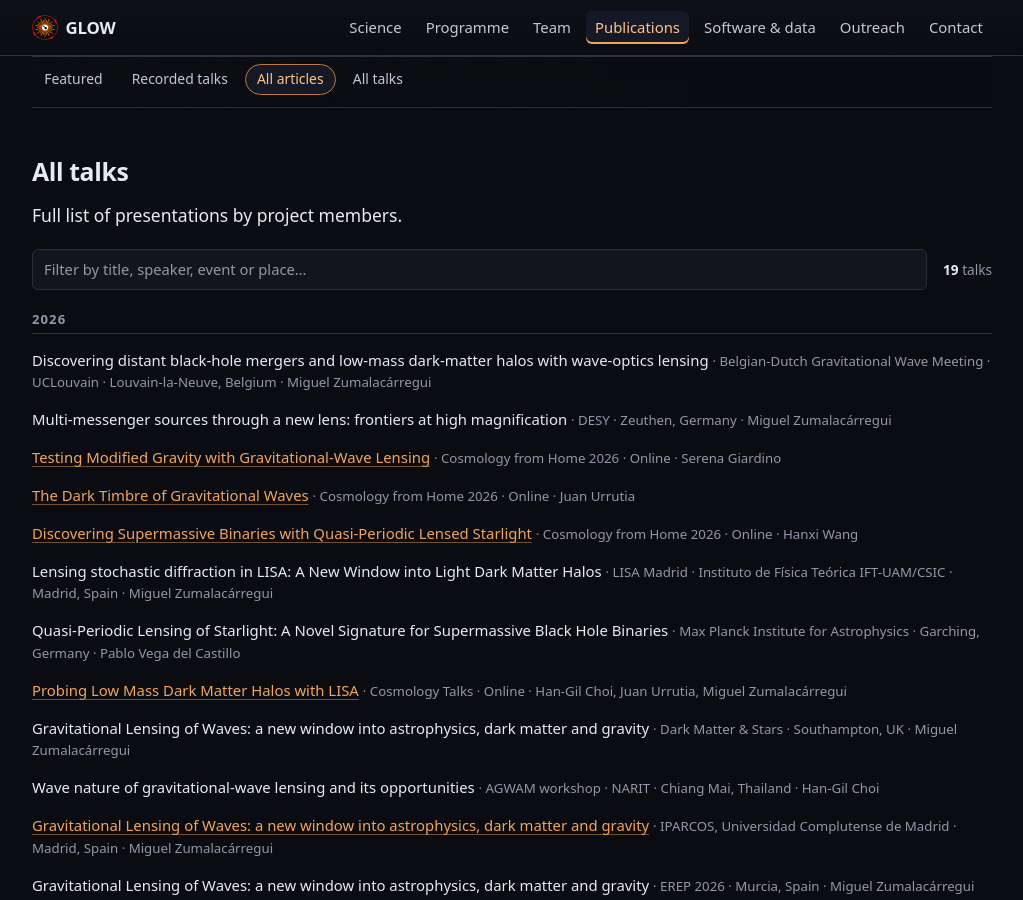
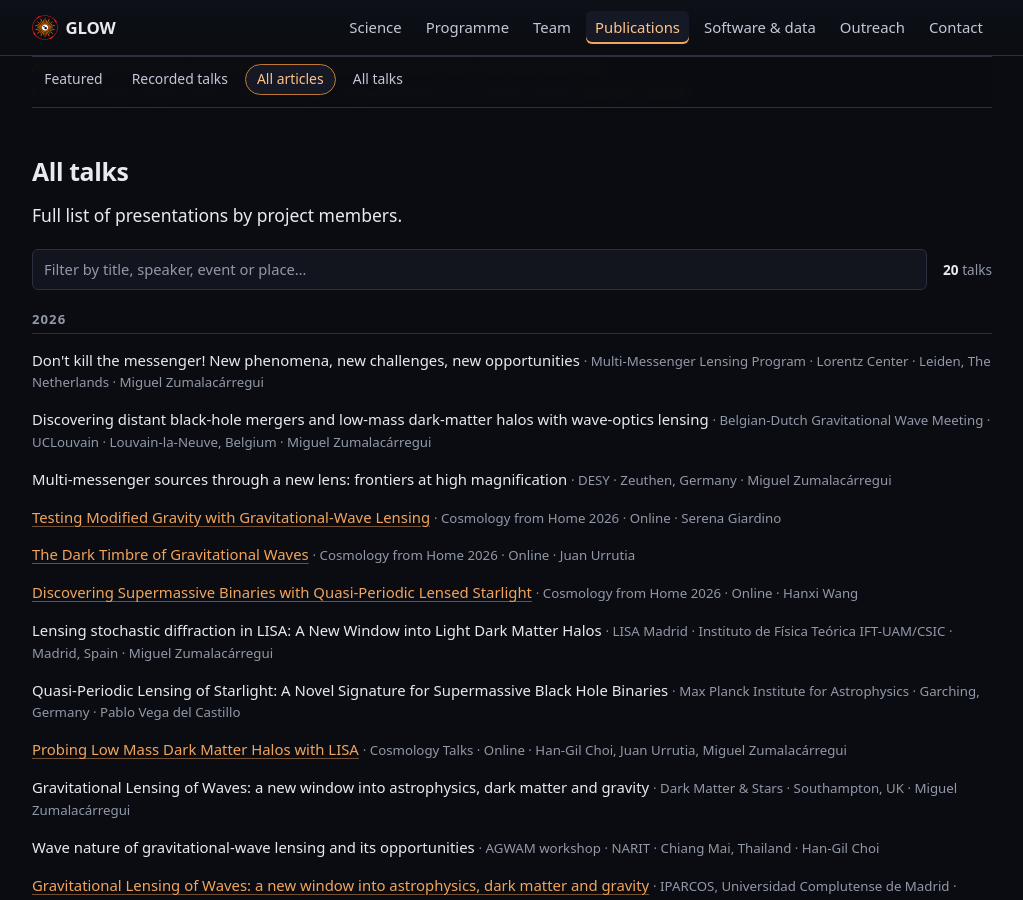
Before and after one commit to glow-astro/website, a Jekyll site: the page built from publications.html, in a window 1280 px wide and 900 px high, scrolled down 2824 px. Shown: the whole window, without its empty margins (128-1151 px from the left). Built offline with Jekyll 4.4.1, drawn with Linux system fonts in a browser that asks for light colours.

Commit message:
Add the Lorentz Center multi-messenger lensing talk
Talk at the Multi-Messenger Lensing Program, Lorentz Center, Leiden,
22 October 2026. Workshop name and place from its page; title as given by
the speaker.

Co-Authored-By: Claude Opus 5.5 <noreply@anthropic.com>
Claude-Session: https://claude.ai/code/session_01Kcv6va9BAfqpGTEbjf8YSb

```diff
--- a/_data/publications.yml
+++ b/_data/publications.yml
@@ -275,6 +275,17 @@ talks:
   # the kind of talk: "invited", "plenary" and "recorded webinar" were dropped
   # on 2026-08-28 as noise on a project page, the recording being evident from
   # the link. That information lives in the CV, which is where it counts.
+  # Workshop name, as the page heads it, and dates (19-23 October 2026) from
+  # https://www.lorentzcenter.nl/multi-messenger-lensing-program.html; title
+  # as the owner gave it.
+  - title: "Don't kill the messenger! New phenomena, new challenges, new opportunities"
+    event: "Multi-Messenger Lensing Program"
+    institution: "Lorentz Center"
+    city: "Leiden"
+    country: "The Netherlands"
+    speakers: ["Miguel Zumalacárregui"]
+    date: 2026-10-22
+
   # Meeting, venue and dates (7-9 October 2026, Aula Magna) from the agenda,
   # https://agenda.irmp.ucl.ac.be/event/5782/; title as the owner gave it.
   - title: "Discovering distant black-hole mergers and low-mass dark-matter halos with wave-optics lensing"
```
